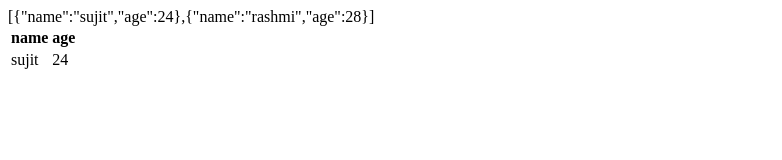
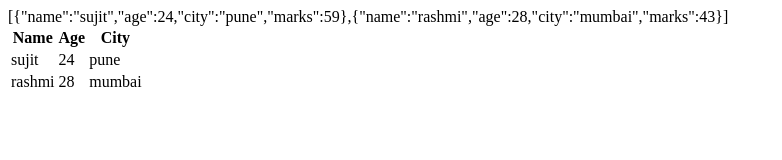
Before and after one commit to sujeet100/angular-table-widget-spike, a plain HTML site: page index.html in a window 1280 px wide. Shown: the whole page, without its empty margins (0-782 px from the left). Drawn offline with Linux system fonts and the light colour scheme; some packages are replaced by stand-ins of ours.

Commit message:
populate the whole table programmatically

```diff
--- a/app.js
+++ b/app.js
@@ -2,20 +2,38 @@ angular.module("widget", [])
     .controller("rootController", ["$scope",
         function($scope) {
        	$scope.students = [];
-        $scope.students.push({name:'sujit', age:24});
-        $scope.students.push({name:'rashmi', age:28});
+        $scope.students.push({name:'sujit', age:24, city:'pune', marks:59});
+        $scope.students.push({name:'rashmi', age:28, city:'mumbai', marks:43});
         }
     ])
     .directive("table", function(){
     	return{
     		restrict: 'AE',
     		scope:{
-    			data:'='
+    			data:'=',
+                columns:'=',
+                headers:'='
     		},
     		link: function(scope, element, attr){
-    			console.log(scope.data);
-    			var tableElement = '<table><th>name</th><th>age</th><tr><td>'+scope.data[0].name+'</td><td> '+scope.data[0].age+'</td></tr></table>';
-    			element.append(tableElement);
+    			var tableElement = [];
+                tableElement.push('<table>');
+
+                var columns = scope.columns.split(",");
+                var headers = scope.headers.split(",");
+
+                    for(k=0;k<headers.length;k++){
+                        tableElement.push('<th>'+headers[k].trim()+'</th>');
+                    }
+
+                for(i=0; i<scope.data.length; i++){
+                    tableElement.push('<tr>');
+                    for(j=0;j<columns.length;j++){
+                        tableElement.push('<td>'+scope.data[i][columns[j].trim()]+'</td>');
+                    }
+                    tableElement.push('</tr>');
+                }
+                tableElement.push("</table>");
+    			element.append(tableElement.join(""));
     		}
     	}
     });
--- a/widget.html
+++ b/widget.html
@@ -1,5 +1,5 @@
 <div ng-controller="rootController">
 	<div>{{students}}</div>
-	<div table data="students">
+	<div table data="students" columns="'name, age, city'" headers="'Name, Age, City'">
 	</div>
 </div>
```
